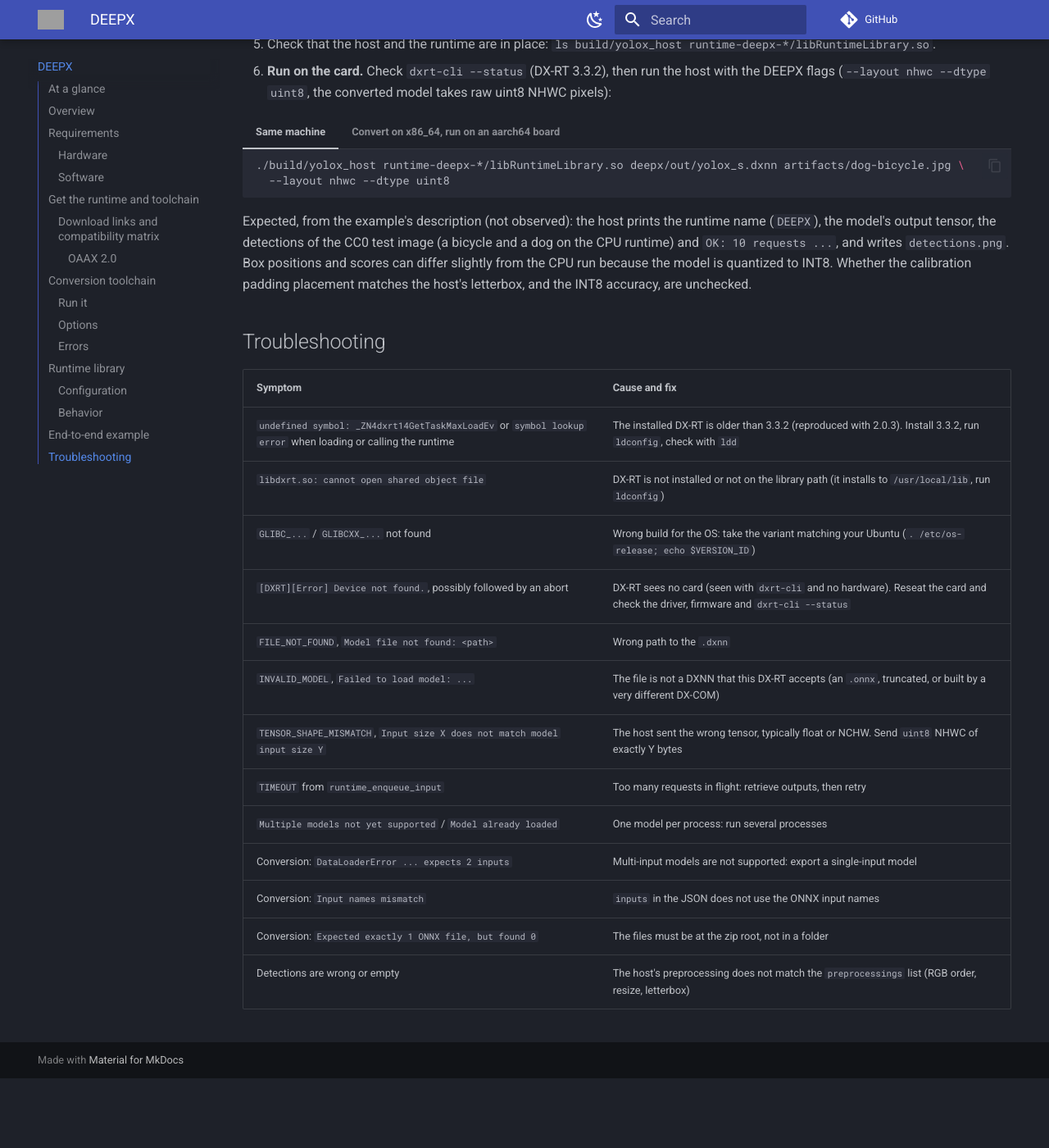
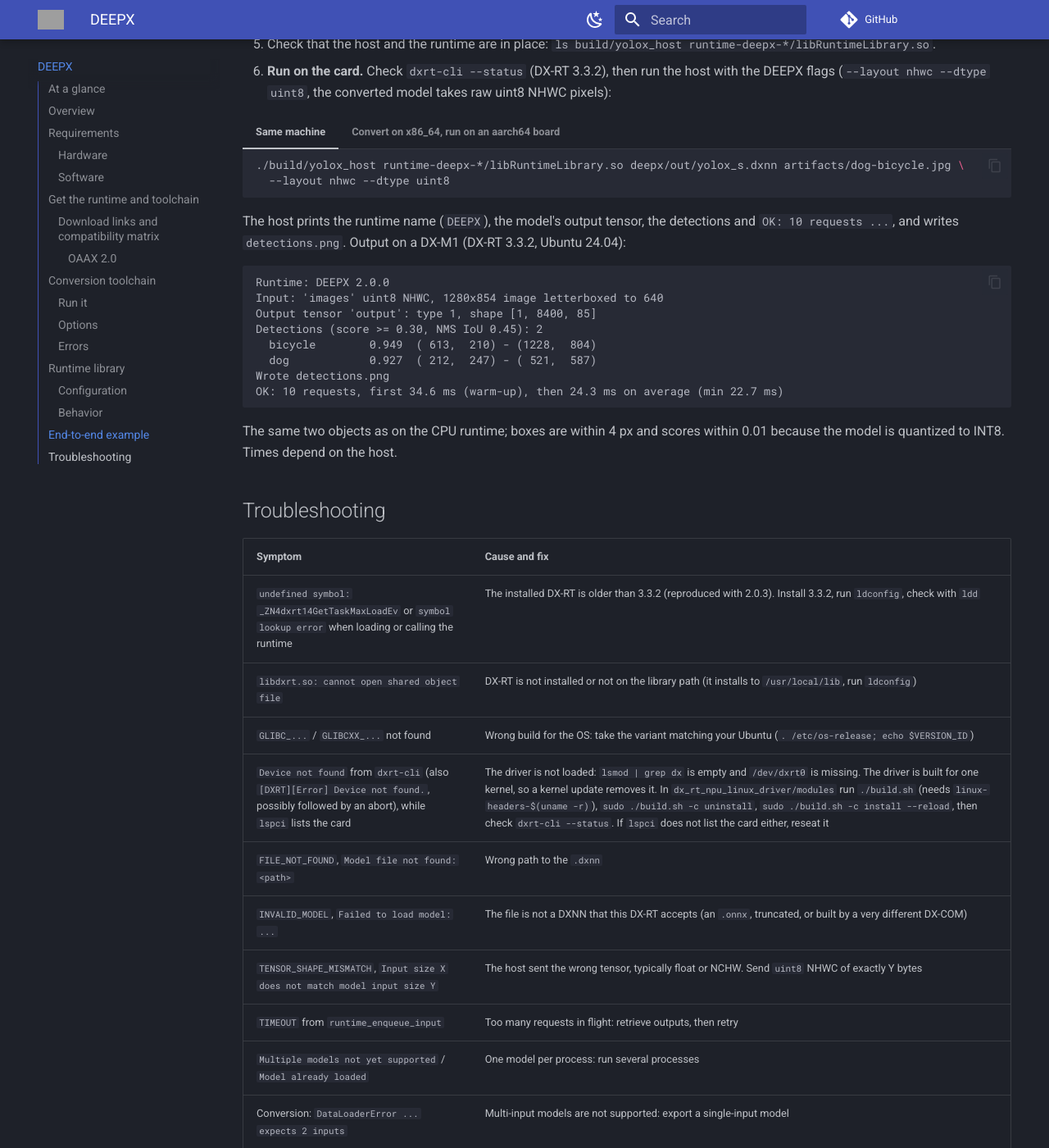
Before and after one commit to OAAX-standard/OAAX, an MkDocs documentation site: the page built from docs/DEEPX.md, in a window 1280 px wide and 1400 px high, scrolled down 7303 px. Shown: the whole window at 82% size. Built offline with MkDocs 1.6.1 and Material for MkDocs 9.7.7, drawn with Linux system fonts in a browser that asks for light colours; comment, search, counter and statistics services are not loaded; before the commit the page ends 8618 px from its top, so only the background shows below that; grey boxes are pictures that could not be loaded.

Commit message:
docs(deepx): show the observed run on a DX-M1; troubleshoot "Device not found" after a kernel update
Co-Authored-By: Claude Sonnet 5.5 <noreply@anthropic.com>
Claude-Session: https://claude.ai/code/session_01M2u3w5TkGWJ5VDiN3Xb1s8
Signed-off-by: Ayoub Assis <79724149+ayoubassis@users.noreply.github.com>

````diff
--- a/docs/DEEPX.md
+++ b/docs/DEEPX.md
@@ -245,7 +245,20 @@ This converts the official **YOLOX-s** detector and runs it with the [YOLOX exam
 
     Fetch the runtime on the board (`uvx oaax-manager fetch runtime deepx --variant ubuntu$VERSION_ID-dxrt3.3.2`), build the host there (steps 1 and 2), copy `deepx/out/yolox_s.dxnn` to it and run the same command.
 
-Expected, from the example's description (not observed): the host prints the runtime name (`DEEPX`), the model's output tensor, the detections of the CC0 test image (a bicycle and a dog on the CPU runtime) and `OK: 10 requests ...`, and writes `detections.png`. Box positions and scores can differ slightly from the CPU run because the model is quantized to INT8. Whether the calibration padding placement matches the host's letterbox, and the INT8 accuracy, are unchecked.
+The host prints the runtime name (`DEEPX`), the model's output tensor, the detections and `OK: 10 requests ...`, and writes `detections.png`. Output on a DX-M1 (DX-RT 3.3.2, Ubuntu 24.04):
+
+```
+Runtime: DEEPX 2.0.0
+Input: 'images' uint8 NHWC, 1280x854 image letterboxed to 640
+Output tensor 'output': type 1, shape [1, 8400, 85]
+Detections (score >= 0.30, NMS IoU 0.45): 2
+  bicycle        0.949  ( 613,  210) - (1228,  804)
+  dog            0.927  ( 212,  247) - ( 521,  587)
+Wrote detections.png
+OK: 10 requests, first 34.6 ms (warm-up), then 24.3 ms on average (min 22.7 ms)
+```
+
+The same two objects as on the CPU runtime; boxes are within 4 px and scores within 0.01 because the model is quantized to INT8. Times depend on the host.
 
 ## Troubleshooting
 
@@ -254,7 +267,7 @@ Expected, from the example's description (not observed): the host prints the run
 | `undefined symbol: _ZN4dxrt14GetTaskMaxLoadEv` or `symbol lookup error` when loading or calling the runtime | The installed DX-RT is older than 3.3.2 (reproduced with 2.0.3). Install 3.3.2, run `ldconfig`, check with `ldd` |
 | `libdxrt.so: cannot open shared object file` | DX-RT is not installed or not on the library path (it installs to `/usr/local/lib`, run `ldconfig`) |
 | `GLIBC_...` / `GLIBCXX_...` not found | Wrong build for the OS: take the variant matching your Ubuntu (`. /etc/os-release; echo $VERSION_ID`) |
-| `[DXRT][Error] Device not found.`, possibly followed by an abort | DX-RT sees no card (seen with `dxrt-cli` and no hardware). Reseat the card and check the driver, firmware and `dxrt-cli --status` |
+| `Device not found` from `dxrt-cli` (also `[DXRT][Error] Device not found.`, possibly followed by an abort), while `lspci` lists the card | The driver is not loaded: `lsmod | grep dx` is empty and `/dev/dxrt0` is missing. The driver is built for one kernel, so a kernel update removes it. In `dx_rt_npu_linux_driver/modules` run `./build.sh` (needs `linux-headers-$(uname -r)`), `sudo ./build.sh -c uninstall`, `sudo ./build.sh -c install --reload`, then check `dxrt-cli --status`. If `lspci` does not list the card either, reseat it |
 | `FILE_NOT_FOUND`, `Model file not found: <path>` | Wrong path to the `.dxnn` |
 | `INVALID_MODEL`, `Failed to load model: ...` | The file is not a DXNN that this DX-RT accepts (an `.onnx`, truncated, or built by a very different DX-COM) |
 | `TENSOR_SHAPE_MISMATCH`, `Input size X does not match model input size Y` | The host sent the wrong tensor, typically float or NCHW. Send `uint8` NHWC of exactly Y bytes |
````
Also changed, not shown: docs/Compliant XPU.md (+1 -1 lines).
